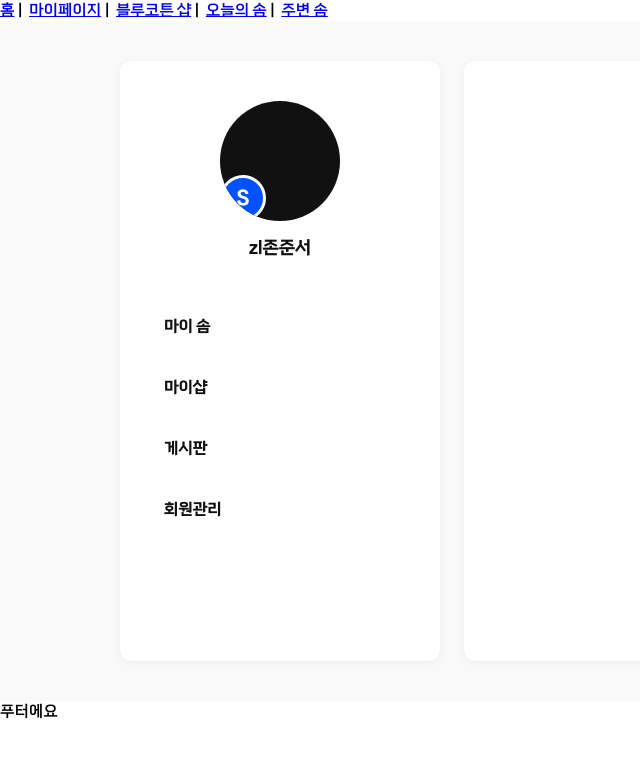
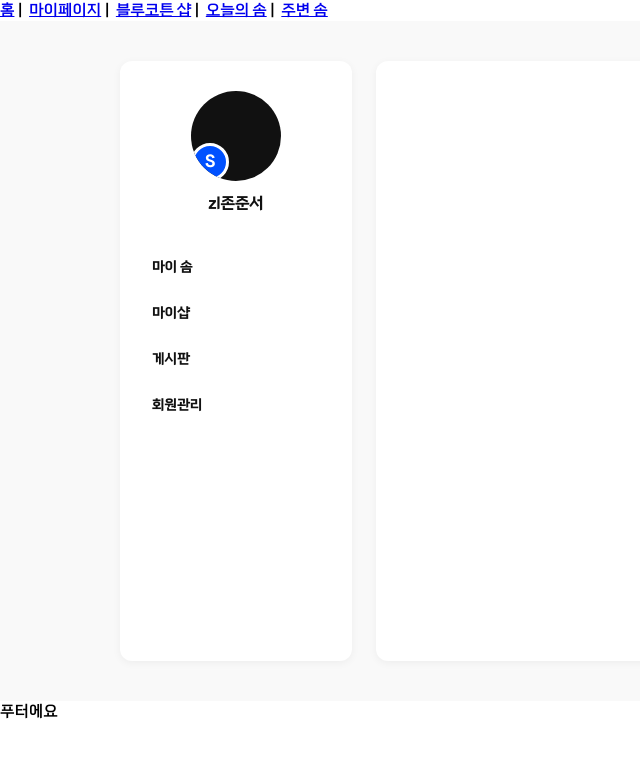
Before and after one commit to junseoch/cjs-bluecotton-react, a React (Create React App) app: page /main/my-page in a window 1280 px wide. Shown: the top 758 px of the page, without its empty margins (0-640 px from the left). Built offline with nearby package versions, Linux system fonts and the light colour scheme.

Commit message:
Reduce sidebar width and sizes

```diff
--- a/src/pages/myPage/style.js
+++ b/src/pages/myPage/style.js
@@ -12,8 +12,8 @@ export const SidebarContainer = styled.div`
   display: flex;
   flex-direction: column;
   align-items: center;
-  width: 280px;
-  padding: 40px 20px;
+  width: 200px;
+  padding: 30px 16px;
   background-color: ${({ theme }) => theme.PALLETE.white};
   border-radius: 12px;
   box-shadow: 0 2px 8px rgba(0, 0, 0, 0.05);
@@ -23,16 +23,16 @@ export const ProfileContainer = styled.div`
   display: flex;
   flex-direction: column;
   align-items: center;
-  margin-bottom: 40px;
+  margin-bottom: 32px;
 `;
 
 export const ProfileImageWrapper = styled.div`
   position: relative;
-  width: 120px;
-  height: 120px;
+  width: 90px;
+  height: 90px;
   border-radius: 50%;
   overflow: hidden;
-  margin-bottom: 16px;
+  margin-bottom: 12px;
 `;
 
 export const ProfileImage = styled.div`
@@ -45,21 +45,21 @@ export const SomBadge = styled.div`
   position: absolute;
   bottom: 0;
   left: 0;
-  width: 40px;
-  height: 40px;
+  width: 32px;
+  height: 32px;
   border-radius: 50%;
   background-color: ${({ theme }) => theme.PALLETE.primary.main};
   color: ${({ theme }) => theme.PALLETE.white};
   display: flex;
   align-items: center;
   justify-content: center;
-  font-size: 20px;
+  font-size: 16px;
   font-weight: bold;
   border: 3px solid ${({ theme }) => theme.PALLETE.white};
 `;
 
 export const UserName = styled.div`
-  font-size: 18px;
+  font-size: 16px;
   font-weight: 500;
   color: ${({ theme }) => theme.PALLETE.basic};
 `;
@@ -68,16 +68,16 @@ export const NavigationList = styled.div`
   display: flex;
   flex-direction: column;
   width: 100%;
-  gap: 8px;
+  gap: 4px;
 `;
 
 export const NavLink = styled.div`
-  padding: 16px 24px;
+  padding: 12px 16px;
   border-radius: 8px;
   cursor: pointer;
   background-color: ${props => props.active ? props.theme.PALLETE.primary.main : 'transparent'};
   color: ${props => props.active ? props.theme.PALLETE.white : props.theme.PALLETE.basic};
-  font-size: 16px;
+  font-size: 14px;
   font-weight: ${props => props.active ? '700' : '500'};
   transition: all 0.2s;
 
```
